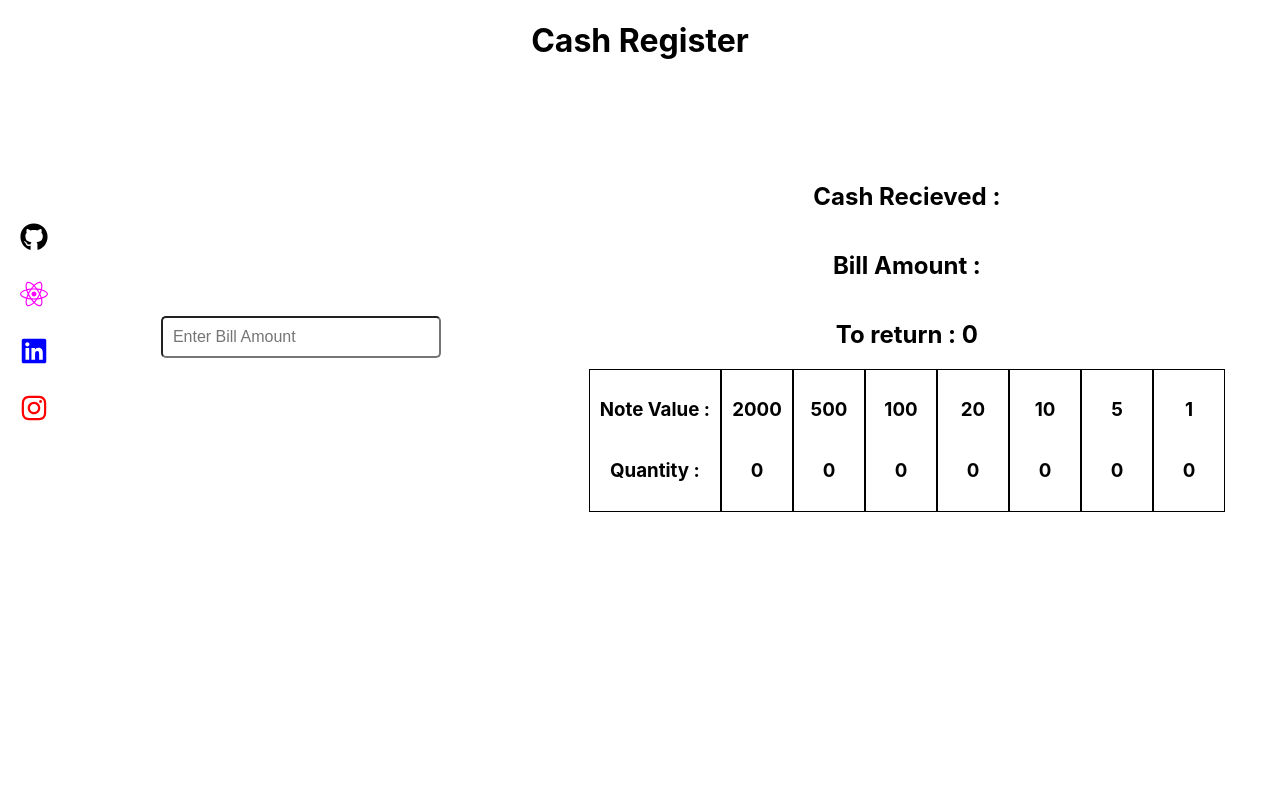
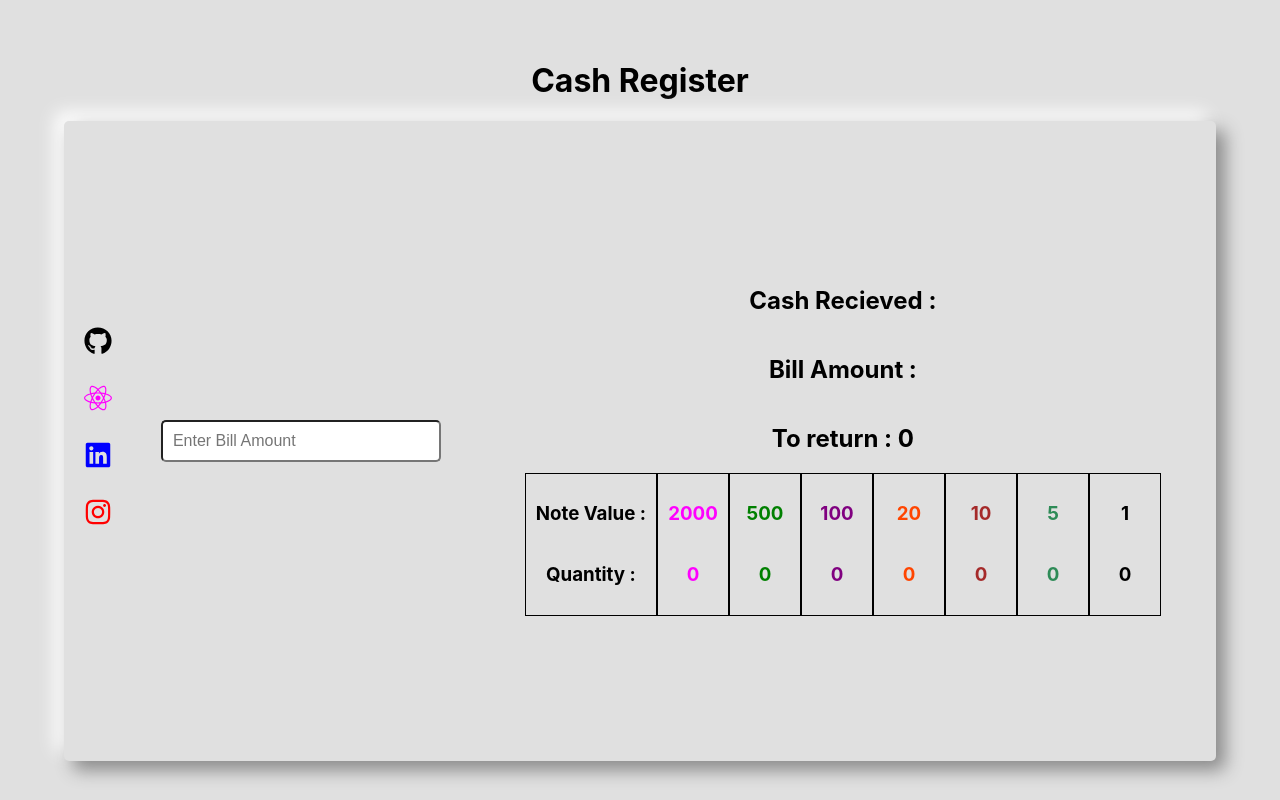
Before and after one commit to HarshVardhan22/CashRegister, a React (Create React App) app: page / in a window 1280 px wide. Built offline with nearby package versions, Linux system fonts and the light colour scheme.

Commit message:
+neomorphic UI added

```diff
--- a/src/App.js
+++ b/src/App.js
@@ -14,7 +14,7 @@
 
   return (
     <div className={styles.parent}>
-    <h1>Cash Register</h1>
+      <h1>Cash Register</h1>
       <div className={styles.container}>
         <Navbar />
         <Home setValue={setValue} />
--- a/src/App.module.css
+++ b/src/App.module.css
@@ -1,13 +1,20 @@
-.container{
-  display:flex;
+.container {
+  display: flex;
+  flex-direction: row;
   justify-content: space-between;
   align-items: center;
-  min-width:100vw;
+  min-width: 90vw;
+  border-radius: 5px;
+  background: #e0e0e0;
+  box-shadow: 9px 9px 18px #898989, -9px -9px 18px #ffffff;
+  min-height: 80vh;
 }
 
-.parent{
-  min-width:100vw;
+.parent {
+  min-width: 100vw;
+  min-height: 100vh;
   display: flex;
+  background: #e0e0e0;
   flex-direction: column;
   justify-content: center;
   align-items: center;
--- a/src/Components/Cash/Cash.js
+++ b/src/Components/Cash/Cash.js
@@ -76,32 +76,32 @@
             <h3> Quantity : </h3>
           </div>
           <div className={styles.miniContainer}>
-            <h3>2000</h3>
-            <h3> {twoThousand}</h3>
+            <h3 style={{color:"magenta"}} >2000</h3>
+            <h3 style={{color:"magenta"}}> {twoThousand}</h3>
           </div>
           <div className={styles.miniContainer}>
-            <h3>500 </h3>
-            <h3> {fiveHundred}</h3>
+            <h3 style={{color:"green"}}>500 </h3>
+            <h3 style={{color:"green"}}> {fiveHundred}</h3>
           </div>
           <div className={styles.miniContainer}>
-            <h3>100</h3>
-            <h3> {hundred}</h3>
+            <h3 style={{color:"purple"}}>100</h3>
+            <h3 style={{color:"purple"}}> {hundred}</h3>
           </div>
           <div className={styles.miniContainer}>
-            <h3>20 </h3>
-            <h3> {twenty}</h3>
+            <h3 style={{color:"orangered"}}>20 </h3>
+            <h3 style={{color:"orangered"}}> {twenty}</h3>
           </div>
           <div className={styles.miniContainer}>
-            <h3>10 </h3>
-            <h3> {ten}</h3>
+            <h3 style={{color:"brown"}}>10 </h3>
+            <h3 style={{color:"brown"}}> {ten}</h3>
           </div>
           <div className={styles.miniContainer}>
-            <h3>5 </h3>
-            <h3> {five}</h3>
+            <h3 style={{color:"seagreen"}}>5 </h3>
+            <h3 style={{color:"seagreen"}}> {five}</h3>
           </div>
           <div className={styles.miniContainer}>
-            <h3>1 </h3>
-            <h3> {one}</h3>
+            <h3 style={{color:""}}>1 </h3>
+            <h3 style={{color:""}}> {one}</h3>
           </div>
         </div>
       </Fade>
```
Also changed, not shown: src/Components/Home/Home.module.css (line endings or trailing spaces).
